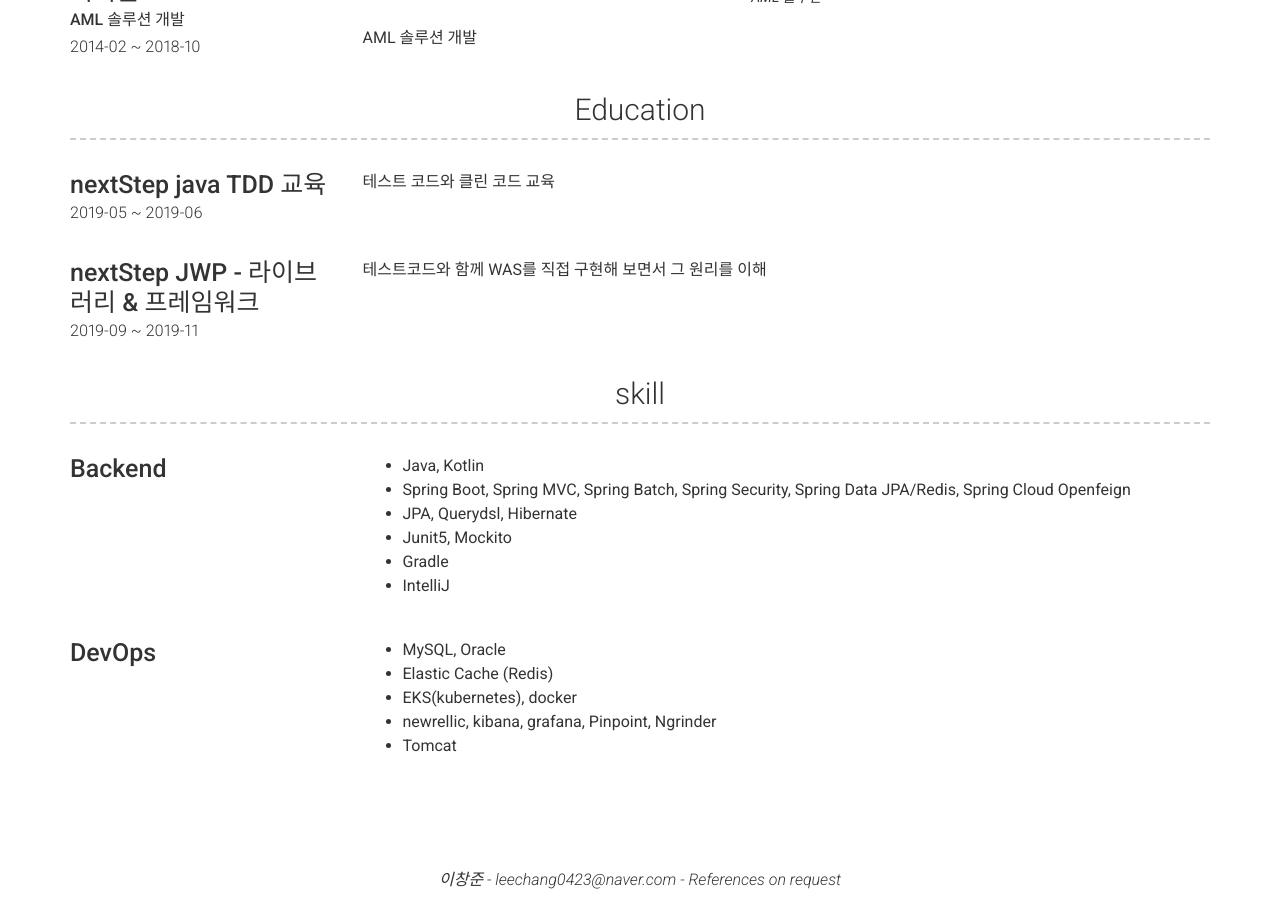
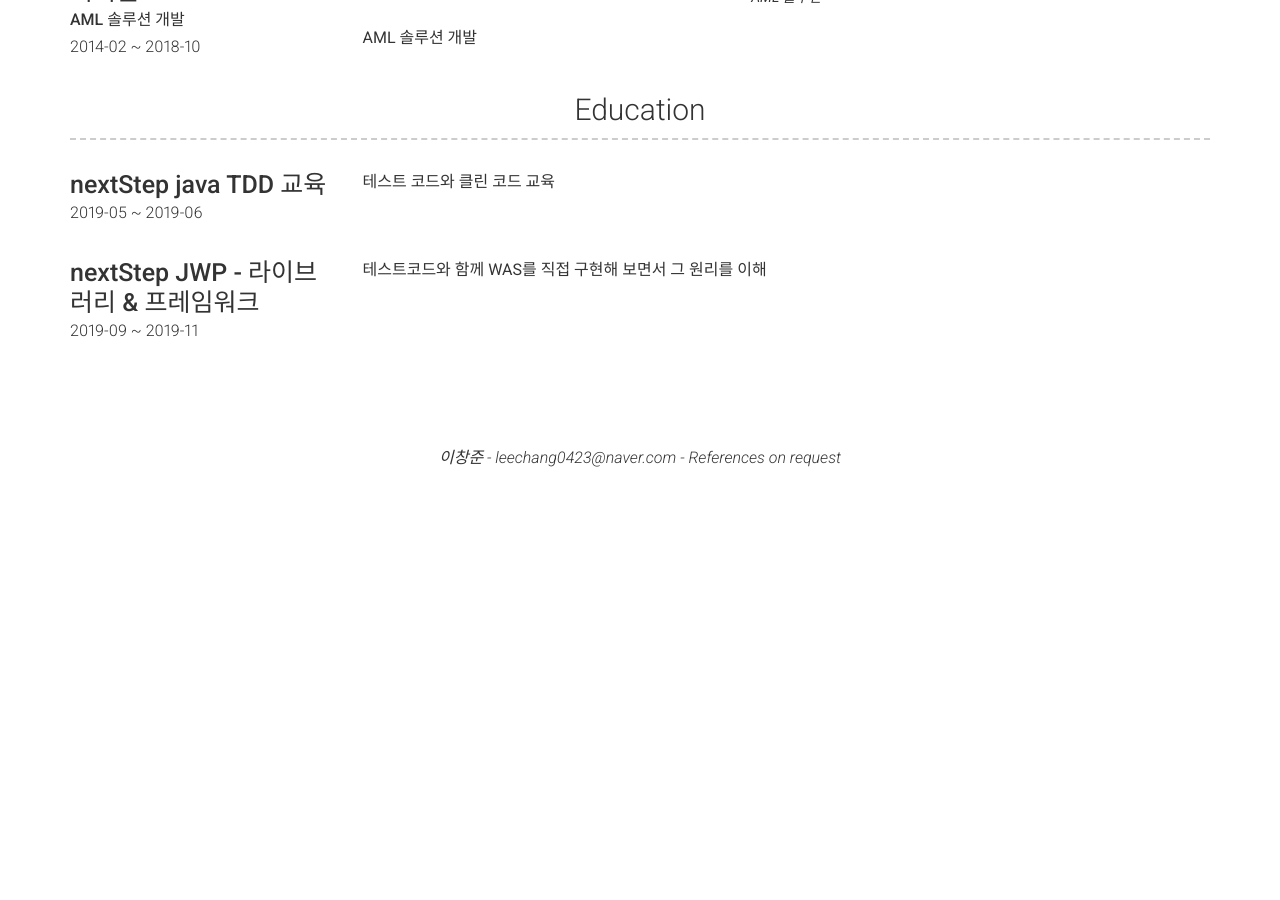
Before and after one commit to changjun89/changjun89.github.io, a Jekyll site: the page built from index.md, in a window 1280 px wide and 900 px high, scrolled down 3226 px. Built offline with Jekyll 4.4.1, drawn with Linux system fonts in a browser that asks for light colours; nearby versions of some CDN libraries; after the commit the page ends 3704 px from its top, so only the background shows below that.

Commit message:
skill 중복 제거

```diff
--- a/_config.yml
+++ b/_config.yml
@@ -225,27 +225,6 @@ content:
         caption: 2019-09 ~ 2019-11
         description: | # this will include new lines to allow paragraphs
           테스트코드와 함께 WAS를 직접 구현해 보면서 그 원리를 이해
-
-  - title: skill
-    layout: list
-    content:
-      - layout: left
-        title: Backend
-        description: | # this will include new lines to allow paragraphs
-          * Java, Kotlin
-          * Spring Boot, Spring MVC, Spring Batch, Spring Security, Spring Data JPA/Redis, Spring Cloud Openfeign
-          * JPA, Querydsl, Hibernate
-          * Junit5, Mockito
-          * Gradle
-          * IntelliJ
-      - layout: left
-        title: DevOps
-        description: | # this will include new lines to allow paragraphs
-          * MySQL, Oracle
-          * Elastic Cache (Redis)
-          * EKS(kubernetes), docker
-          * newrellic, kibana, grafana, Pinpoint, Ngrinder
-          * Tomcat
 # Footer
 footer_show_references: true
 # references_title: References on request (Override references text)
```
